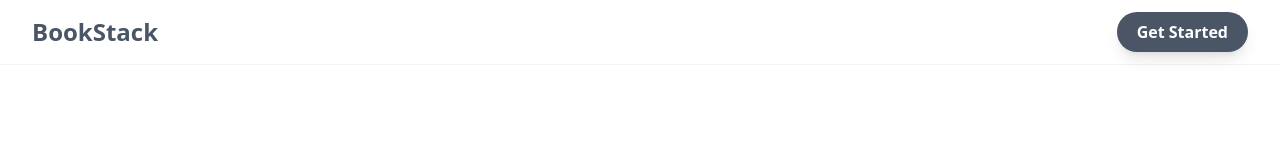
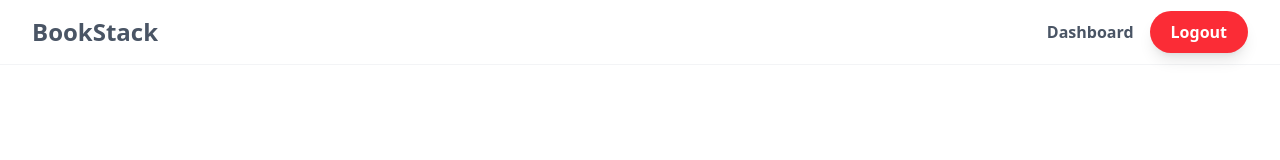
Before and after one commit to Rahulwagh228/BookFrontend, a Next.js app: page / in a window 1280 px wide. Shown: the top 160 px of the page. Built offline with nearby package versions, Linux system fonts and the light colour scheme; sample sign-in values are in the browser's storage.

Commit message:
added the logout button

```diff
--- a/app/auth/page.tsx
+++ b/app/auth/page.tsx
@@ -17,7 +17,7 @@ export default function AuthPage() {
     const token = localStorage.getItem("Booktoken");
 
     if (token) {
-      router.push("/");
+      router.push("/dashboard");
     }
   }, [router]);
 
--- a/components/Navbar.tsx
+++ b/components/Navbar.tsx
@@ -1,23 +1,56 @@
 "use client";
-import React from "react";
+import React, { useEffect, useState } from "react";
 import Link from "next/link";
+import { useRouter } from "next/navigation";
 
 const Navbar = () => {
+  const router = useRouter();
+  const [isLoggedIn, setIsLoggedIn] = useState(false);
+
+  useEffect(() => {
+    const token = localStorage.getItem("Booktoken");
+    setIsLoggedIn(!!token);
+  }, []);
+
+  const handleLogout = () => {
+    localStorage.removeItem("Booktoken");
+    setIsLoggedIn(false);
+    router.push("/auth");
+  };
+
   return (
     <nav className="fixed top-0 left-0 right-0 z-50 bg-white/80 backdrop-blur-md border-b border-gray-100">
       <div className="max-w-7xl mx-auto px-4 sm:px-6 lg:px-8">
         <div className="flex justify-between items-center h-16">
-            <span className="text-2xl font-extrabold bg-clip-text text-transparent bg-gray-600">
+          <Link href="/">
+            <span className="text-2xl font-extrabold bg-clip-text text-transparent bg-gray-600 cursor-pointer">
               BookStack
             </span>
-          <div className="hidden md:flex items-center space-x-4">
-
-            <Link
-              href="/auth"
-              className="bg-gray-600 text-white px-5 py-2 rounded-full font-semibold hover:bg-white hover:text-gray-600 transition-all shadow-lg "
-            >
-              Get Started
-            </Link>
+          </Link>
+          <div className=" md:flex items-center space-x-4">
+            {isLoggedIn ? (
+              <>
+                <Link
+                  href="/dashboard"
+                  className="text-gray-600 hover:text-gray-900 font-semibold"
+                >
+                  Dashboard
+                </Link>
+                <button
+                  onClick={handleLogout}
+                  className="bg-red-500 text-white px-5 py-2 rounded-full font-semibold hover:bg-white hover:text-red-500 hover:border-red-500 border border-transparent transition-all shadow-lg cursor-pointer"
+                >
+                  Logout
+                </button>
+              </>
+            ) : (
+              <Link
+                href="/auth"
+                className="bg-gray-600 text-white px-5 py-2 rounded-full font-semibold hover:bg-white hover:text-gray-600 border border-transparent hover:border-gray-600 transition-all shadow-lg "
+              >
+                Get Started
+              </Link>
+            )}
           </div>
         </div>
       </div>
```
